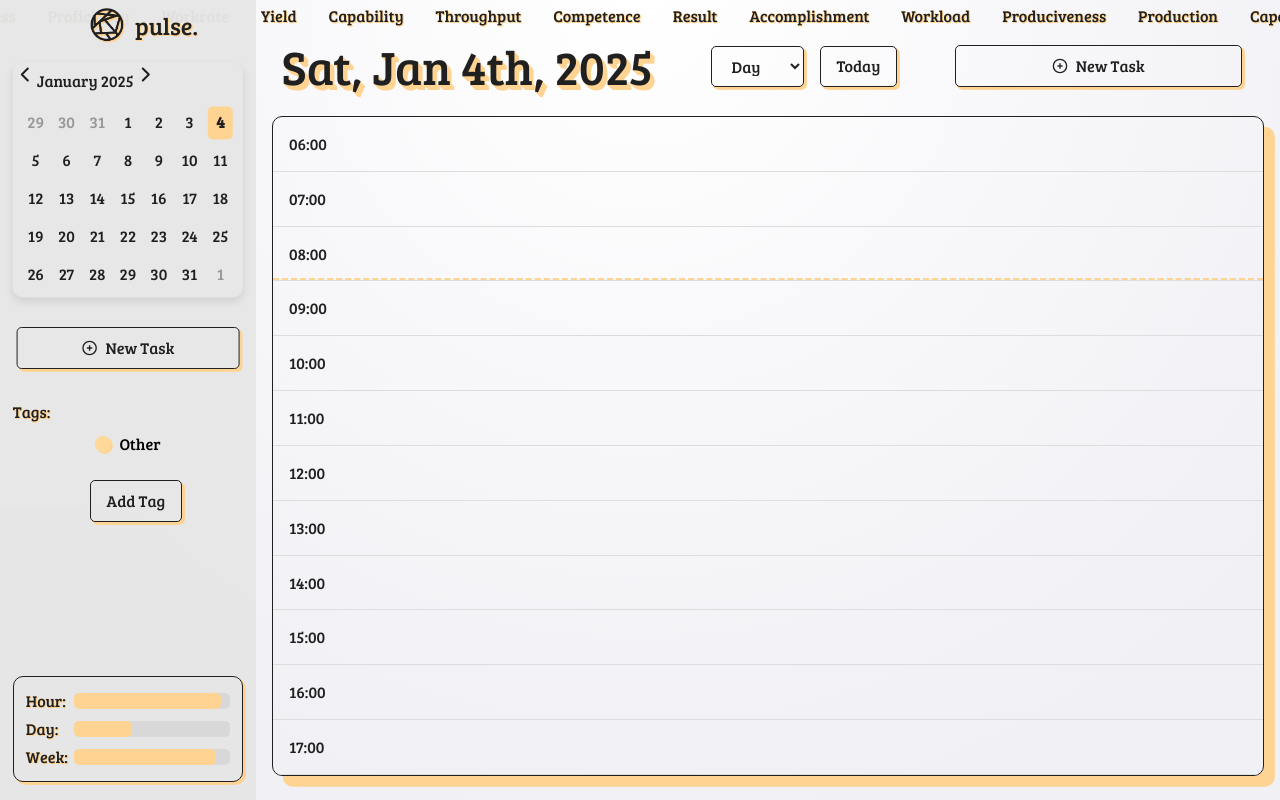
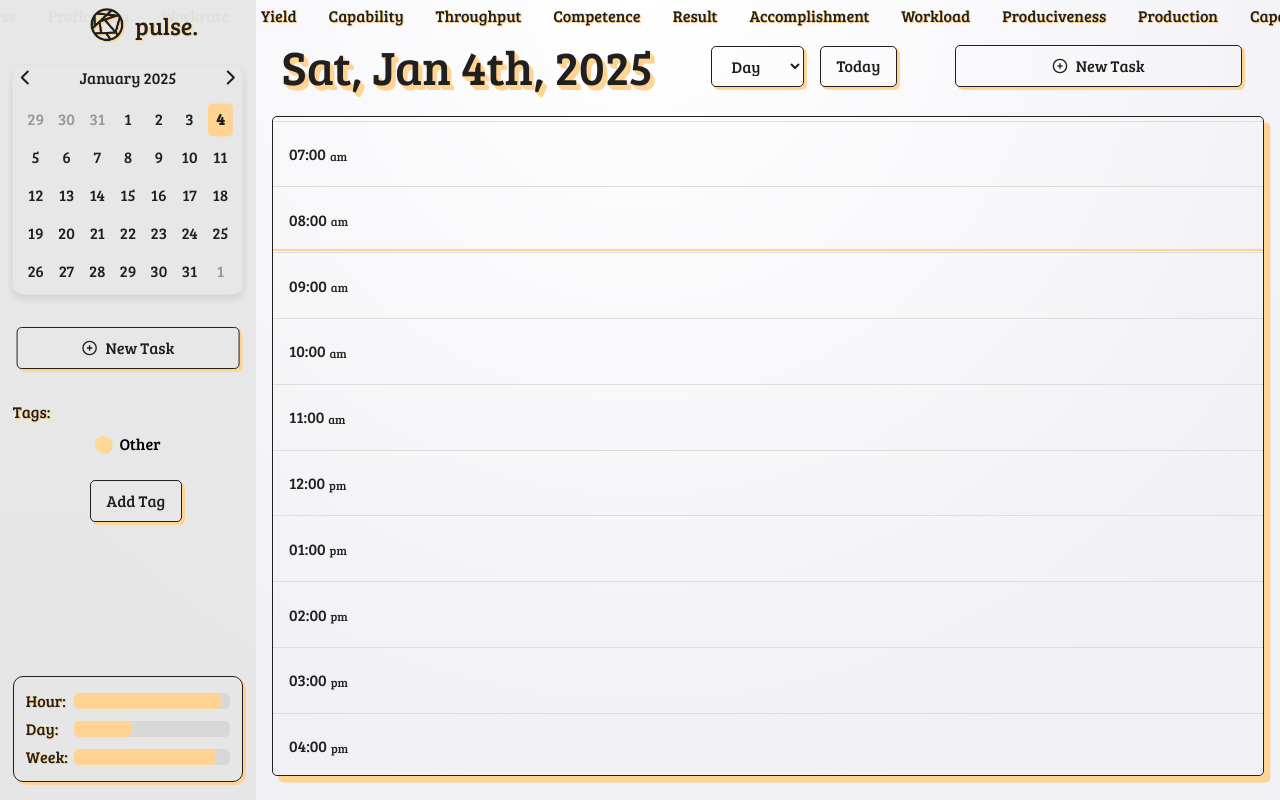
Before and after one commit to pratyushV-l/pulse, a Next.js app: page /homepage in a window 1280 px wide. Built offline with nearby package versions, Linux system fonts and the light colour scheme.

Commit message:
added working schedule for day

```diff
--- a/app/globals.css
+++ b/app/globals.css
@@ -23,6 +23,7 @@ body, html {
   font-family: Arial, Helvetica, sans-serif;
   overflow-x: hidden;
   overflow-y: auto;
+  overflow: hidden;
 }
 
 
@@ -464,6 +465,12 @@ body, html {
   position: relative;
 }
 
+.calendar-header {
+  display: flex;
+  align-items: center;
+  justify-content: space-between;
+}
+
 .header-row {
   display: flex;
   justify-content: space-between;
@@ -728,35 +735,8 @@ body, html {
   transition: width 0.5s;
 }
 
-.calendar-container {
-  width: 77.5%;
-  height: 82.5%;
-  background-color: transparent;
-  border-radius: 10px;
-  box-shadow: 0 4px 8px rgba(0, 0, 0, 0.1);
-  margin: 2rem auto;
-  border: 1px solid var(--foreground);
-  position: absolute;
-  overflow: hidden;
-  left: 21.25%;
-  top: 10.5%;
-  scrollbar-width: none;
-  box-shadow:
-  10.8px 10.8px 0 #FFD392;
-}
-
-.calendar-body {
-  display: flex;
-  flex-direction: column;
-  height: calc(100%);
-  position: relative;
-  overflow-y: scroll;
-  scroll-behavior: smooth;
-  scrollbar-width: none;
-}
-
 .time-slot {
-  flex: 0 0 calc(100% / 12);
+  flex: 0 0 calc(100% / 10);
   border-bottom: 1px solid #ddd;
   display: flex;
   align-items: center;
@@ -765,11 +745,13 @@ body, html {
   font-size: 1rem;
   z-index: 1;
   color: var(--foreground);
-  height: calc(100% / 2);
+  height: calc(100% / 10);
 }
 
-.time-slot:last-child {
-  border-bottom: none;
+.time-slot .period {
+  font-size: 0.75rem;
+  margin-left: 0.25rem;
+  height: 23%;
 }
 
 .current-time-line {
@@ -777,7 +759,27 @@ body, html {
   left: 0;
   right: 0;
   height: 2px;
+  background-color: #FFD392;
+  z-index: 2;
+}
+
+.time-slot:last-child {
+  border-bottom: none;
+}
+
+.schedule-container {
+  width: 77.5%;
+  height: 82.5%;
+  overflow-y: scroll;
+  display: flex;
+  flex-direction: column;
+  border: 1px solid var(--foreground);
+  border-radius: 5px;
+  scrollbar-width: none ;
+  box-shadow:
+    6.4px 6.4px 0 #FFD392;
   background-color: transparent;
-  z-index: 0;
-  border-top: 3px dashed #ffd392;
+  left: 21.25%;
+  top: 14.5%;
+  position: absolute;
 }
--- a/app/homepage/page.tsx
+++ b/app/homepage/page.tsx
@@ -5,6 +5,7 @@ import Calendar from "@/components/Calendar";
 import Image from "next/image";
 import Cookies from "js-cookie";
 import TimeLeftWidget from "@/components/TimeLeftWidget";
+import Schedule from "@/components/Schedule";
 
 function getOrdinalSuffix(day: number) {
     if (day > 3 && day < 21) return 'th';
@@ -32,8 +33,6 @@ export default function HomePage() {
     const [showPopup, setShowPopup] = useState(false);
     const [newTagName, setNewTagName] = useState("");
     const [newTagColor, setNewTagColor] = useState(getRandomBrightColor());
-    const calendarBodyRef = useRef<HTMLDivElement>(null);
-    const [currentTimePosition, setCurrentTimePosition] = useState(0);
 
     useEffect(() => {
         const savedMode = Cookies.get("mode");
@@ -45,28 +44,6 @@ export default function HomePage() {
     useEffect(() => {
         Cookies.set("mode", mode);
     }, [mode]);
-
-    useEffect(() => {
-        const updateCurrentTimePosition = () => {
-            const now = new Date();
-            const hours = now.getHours();
-            const minutes = now.getMinutes();
-            const totalMinutes = hours * 60 + minutes;
-            const position = (totalMinutes / 720) * 100;
-            setCurrentTimePosition(position);
-        };
-
-        updateCurrentTimePosition();
-        const intervalId = setInterval(updateCurrentTimePosition, 60000);
-
-        if (calendarBodyRef.current) {
-            const currentTime = new Date().getHours();
-            const scrollPosition = (currentTime - 2) * (calendarBodyRef.current.scrollHeight / 24);
-            calendarBodyRef.current.scrollTop = scrollPosition;
-        }
-
-        return () => clearInterval(intervalId);
-    }, []);
 
     const handleAddTag = () => {
         if (tags.length < 5) {
@@ -112,19 +89,6 @@ export default function HomePage() {
         default:
             return "83%";
         }
-    };
-
-    const renderTimeSlots = () => {
-        const timeSlots = [];
-        for (let i = 0; i < 24; i++) {
-            const time = `${i < 10 ? '0' : ''}${i}:00`;
-            timeSlots.push(
-                <div key={i} className="time-slot">
-                    <span>{time}</span>
-                </div>
-            );
-        }
-        return timeSlots;
     };
 
     return (
@@ -195,12 +159,7 @@ export default function HomePage() {
                     <button onClick={handleSubmitTag} disabled={!newTagName.trim()}>Submit</button>
                 </div>
             )}
-            <div className="calendar-container">
-                <div className="calendar-body" ref={calendarBodyRef}>
-                    {renderTimeSlots()}
-                    <div className="current-time-line" style={{ top: `${currentTimePosition}%` }}></div>
-                </div>
-            </div>
+            <Schedule />
             <TimeLeftWidget numTags={tags.length}/>
         </div>
     )
--- /dev/null
+++ b/components/Schedule.tsx
@@ -0,0 +1,62 @@
+import React, { useEffect, useState, useRef } from "react";
+
+const generateTimeSlots = () => {
+    const slots = [];
+    for (let hour = 0; hour <= 24; hour++) {
+        const hour12 = hour % 12 === 0 ? 12 : hour % 12;
+        const period = hour < 12 ? "am" : "pm";
+        const time = `${hour12.toString().padStart(2, "0")}:00`;
+        slots.push({ time, period });
+    }
+    return slots;
+};
+
+const Schedule = () => {
+    const timeSlots = generateTimeSlots();
+    const [currentTimePosition, setCurrentTimePosition] = useState(0);
+    const currentTimeLineRef = useRef<HTMLDivElement>(null);
+    const scheduleContainerRef = useRef<HTMLDivElement>(null);
+
+    useEffect(() => {
+        const updateCurrentTimePosition = () => {
+            const now = new Date();
+            const hours = now.getHours();
+            const minutes = now.getMinutes();
+            const totalMinutes = hours * 60 + minutes;
+            const position = (totalMinutes / (24 * 60)) * 100;
+            setCurrentTimePosition(position);
+        };
+
+        updateCurrentTimePosition();
+        const intervalId = setInterval(updateCurrentTimePosition, 30000);
+
+        return () => clearInterval(intervalId);
+    }, []);
+
+    useEffect(() => {
+        if (currentTimeLineRef.current && scheduleContainerRef.current) {
+            const currentTimeLineElement = currentTimeLineRef.current;
+            const scheduleContainerElement = scheduleContainerRef.current;
+            const containerHeight = scheduleContainerElement.clientHeight;
+            const linePosition = currentTimeLineElement.offsetTop;
+            const scrollPosition = linePosition - containerHeight / 5;
+            scheduleContainerElement.scrollTo({
+                top: scrollPosition,
+                behavior: 'smooth'
+            });
+        }
+    }, [currentTimePosition]);
+
+    return (
+        <div className="schedule-container" ref={scheduleContainerRef}>
+            {timeSlots.map((slot, index) => (
+                <div key={index} className="time-slot">
+                    {slot.time}<span className="period">{slot.period}</span>
+                </div>
+            ))}
+            <div className="current-time-line" ref={currentTimeLineRef} style={{ top: `calc(${currentTimePosition}% * 2.4)` }}></div>
+        </div>
+    );
+};
+
+export default Schedule;
--- a/components/TimeLeftWidget.tsx
+++ b/components/TimeLeftWidget.tsx
@@ -33,8 +33,6 @@ const TimeLeftWidget: React.FC<TimeLeftWidgetProps> = ({ numTags }) => {
 
     const getTopValue = (numTags: number) => {
         switch (numTags) {
-            case 4:
-                return "83.5%";
             case 5:
                 return "82%";
             default:
```
